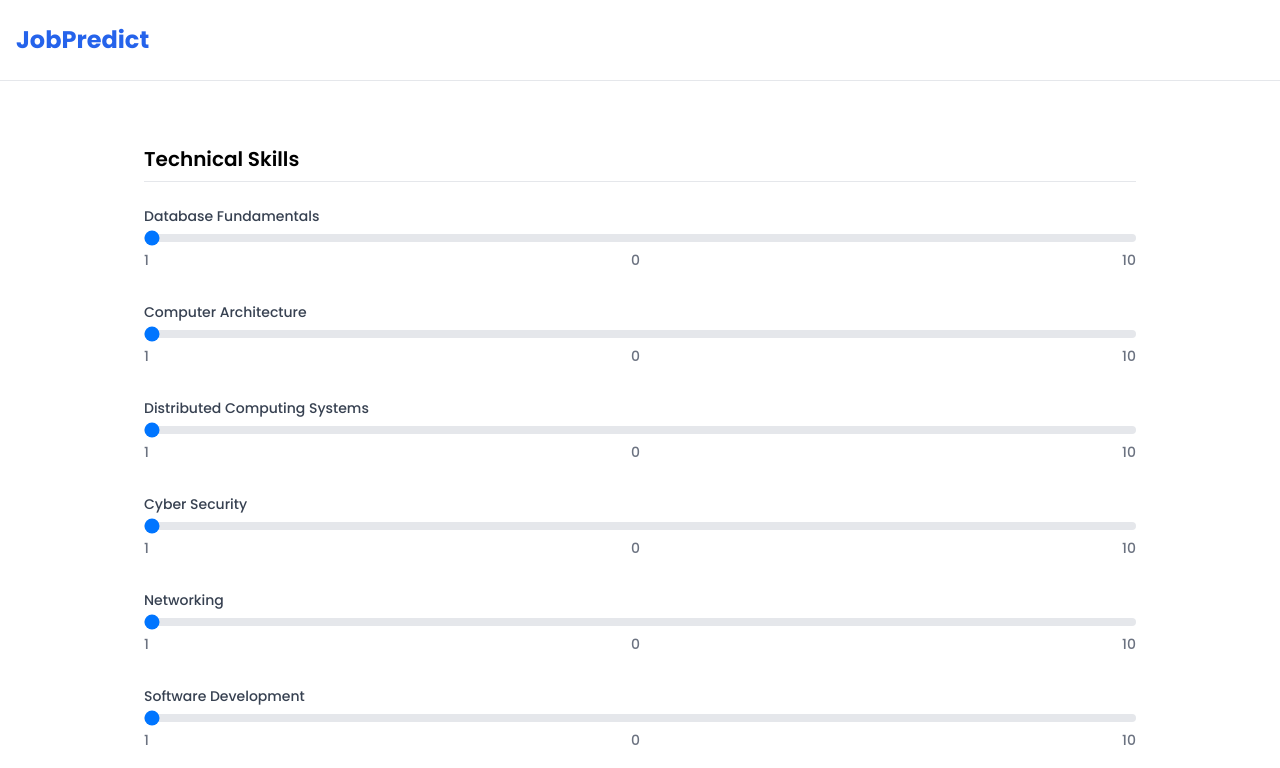
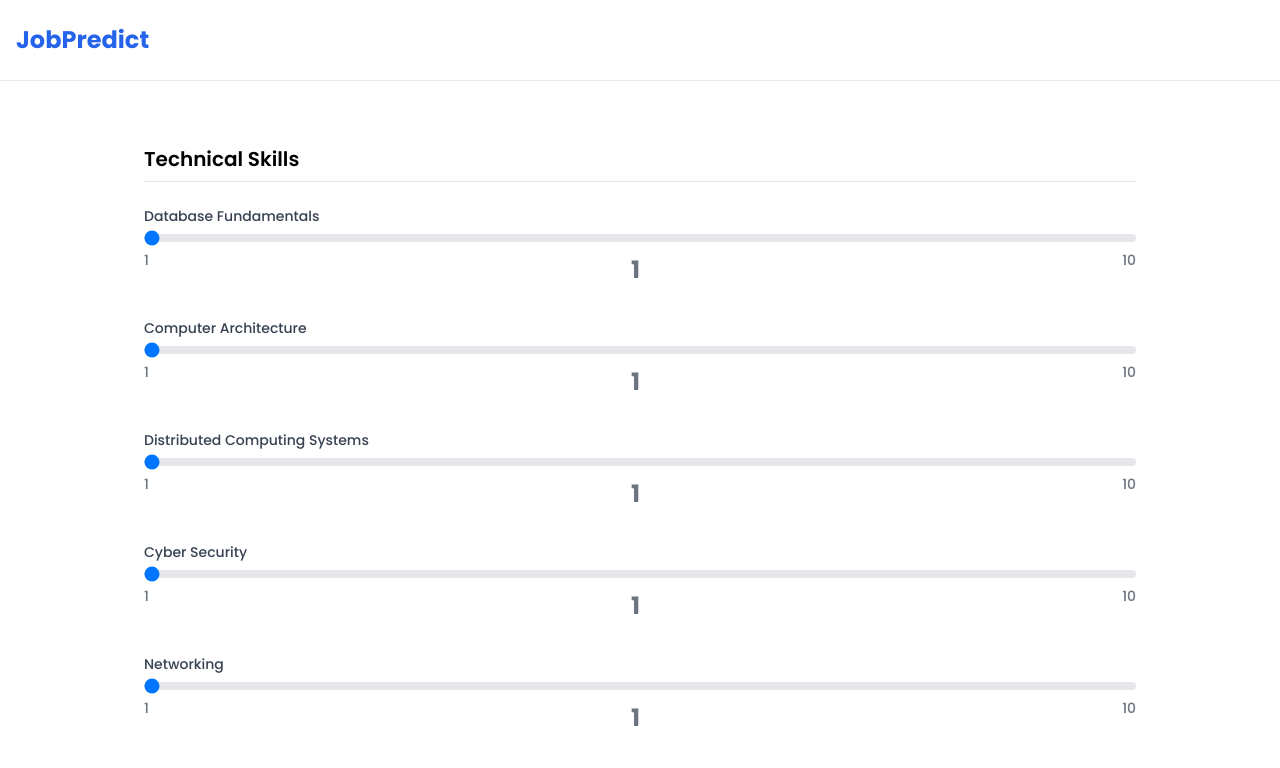
Before and after one commit to VarNitH31/Job_predict, a React (Vite) app: page /technical in a window 1280 px wide. Shown: the top 768 px of the page. Built offline with nearby package versions, Linux system fonts and the light colour scheme.

Commit message:
slider value modification

```diff
--- a/src/components/Slider.jsx
+++ b/src/components/Slider.jsx
@@ -32,7 +32,7 @@ const Slider = ({
       </div>
       <div className="flex justify-between mt-2">
         <span className="text-sm font-medium text-gray-500">{min}</span>
-        <span className="text-sm font-medium text-gray-500">{value}</span>
+        <span className="text-2xl font-bold mt-1 text-gray-500">{value}</span>
         <span className="text-sm font-medium text-gray-500">{max}</span>
       </div>
     </div>
--- a/src/components/Technical.jsx
+++ b/src/components/Technical.jsx
@@ -36,7 +36,7 @@ function Technical(params) {
 		Object.values(sliderConfig.technical)
 			.flat()
 			.reduce((acc, skill) => {
-				acc[skill] = 0; // Default slider value
+				acc[skill] = 1; // Default slider value
 				return acc;
 			}, {})
 	);
```
